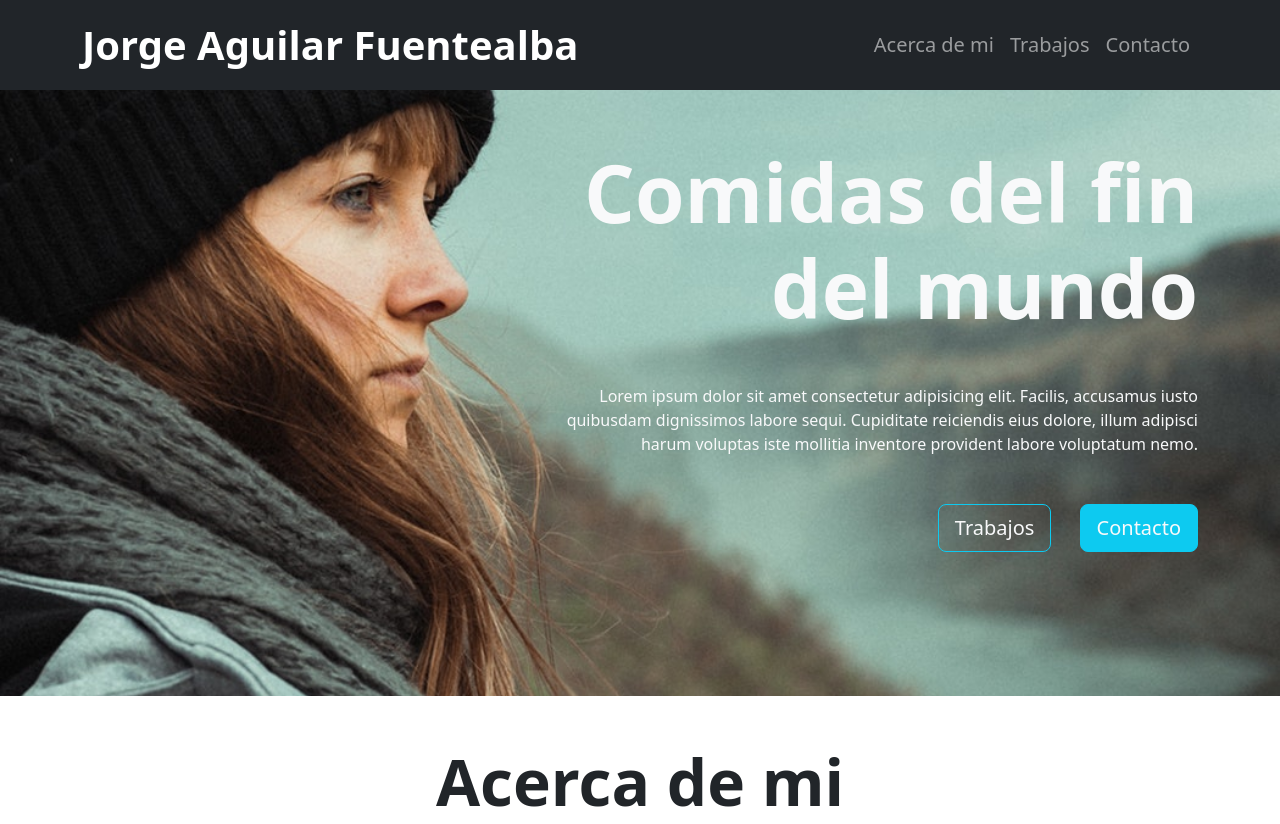
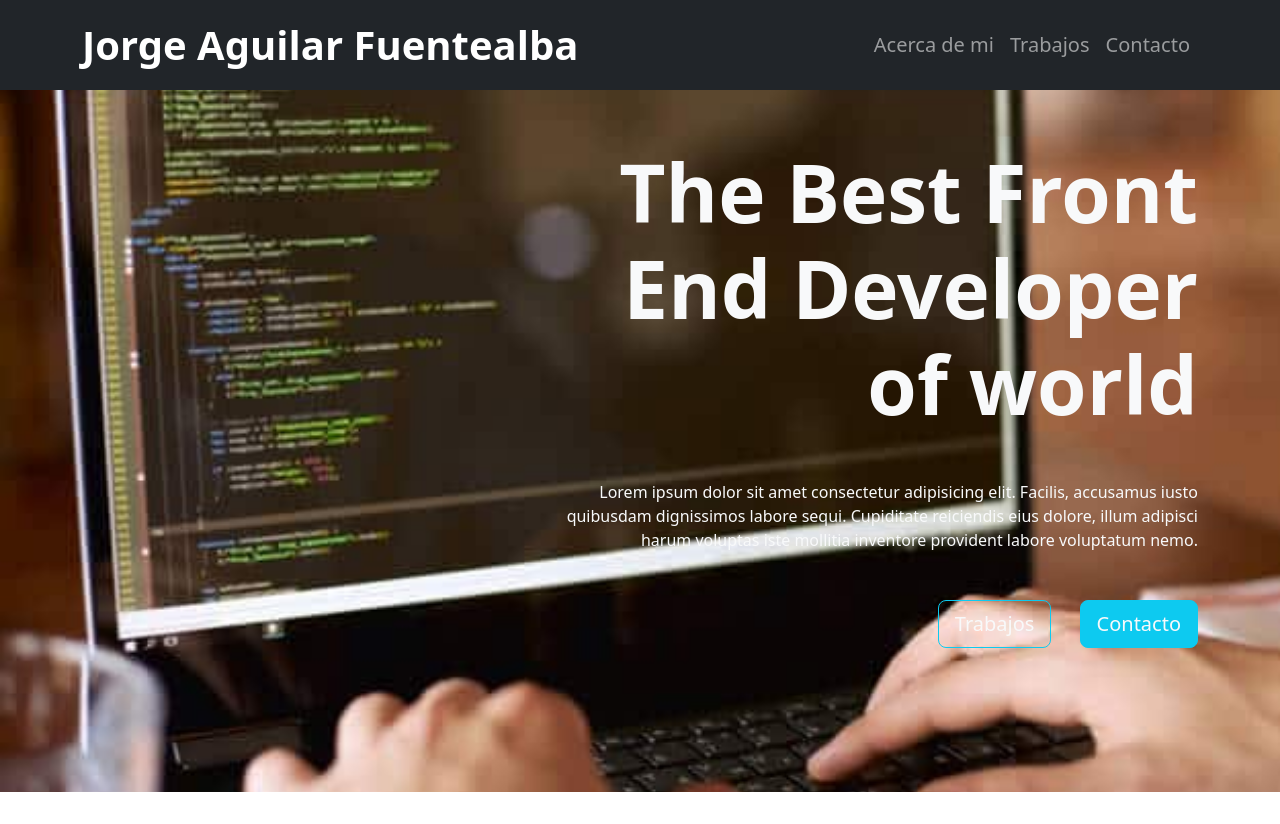
Before and after one commit to jeaf89/portafolio, a plain HTML site: page index.html in a window 1280 px wide. Shown: the top 824 px of the page. Drawn offline with nearby package versions, Linux system fonts and the light colour scheme.

Commit message:
change background image

```diff
--- a/assets/css/style.css
+++ b/assets/css/style.css
@@ -1,5 +1,5 @@
 #Hero-Section {
-    background-image: url("../imgs/bg-hero.jpg");
+    background-image: url("../imgs/code.jpg");
     background-repeat: no-repeat;
     background-size: cover;
     background-position: left;
--- a/index.html
+++ b/index.html
@@ -46,7 +46,7 @@
         <div class="container">
             <div class="ms-auto col-12 col-md-7 ">
                 <h1 class="display-1 fw-bold my-5">
-                    Comidas del fin <br> del mundo
+                    The Best Front End Developer<br> of world
                 </h1>
                 <p class="my-5">
                     Lorem ipsum dolor sit amet consectetur adipisicing elit. Facilis, accusamus iusto quibusdam
```
Also changed, not shown: assets/imgs/bg-hero.jpg (deleted), assets/imgs/code.jpg (added).
